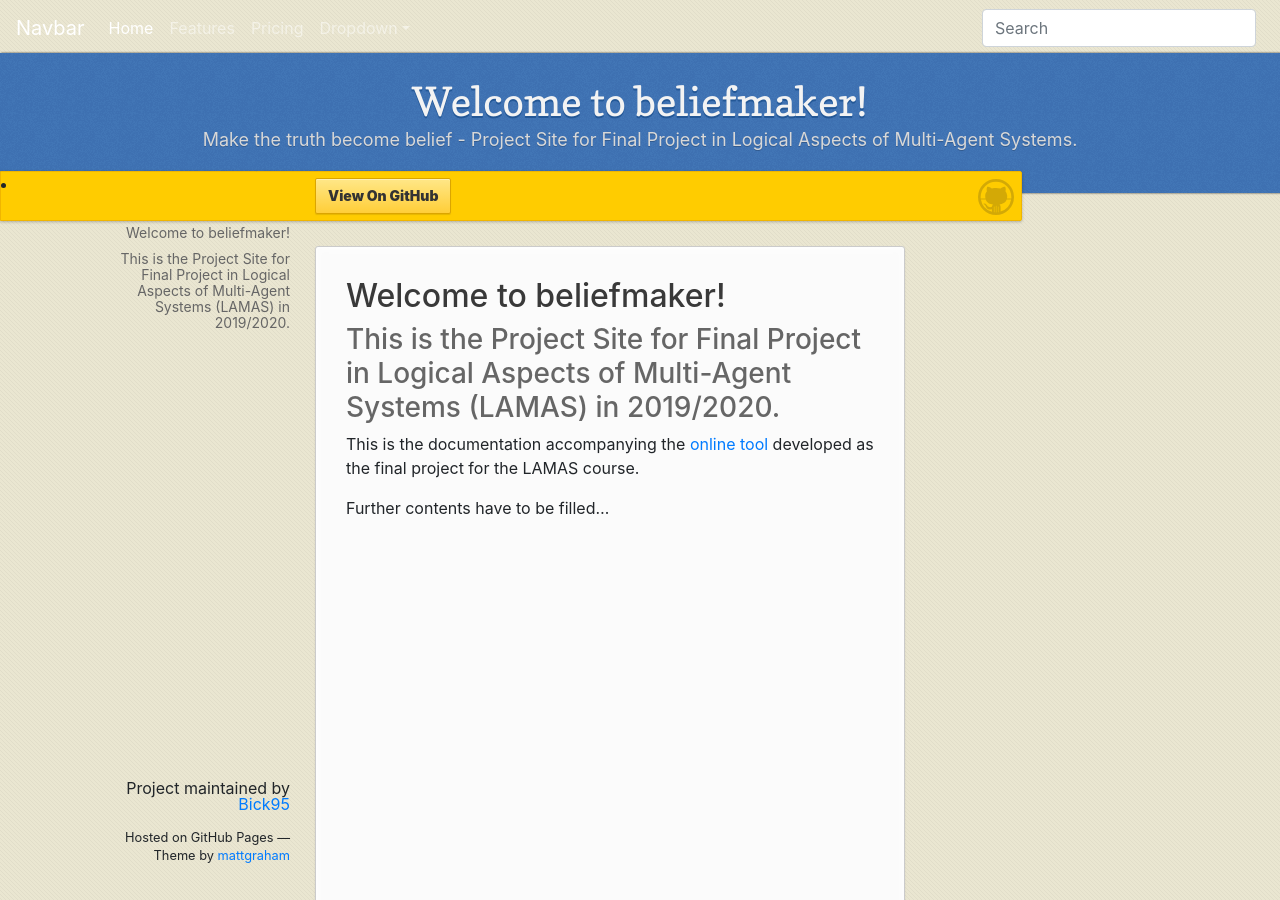
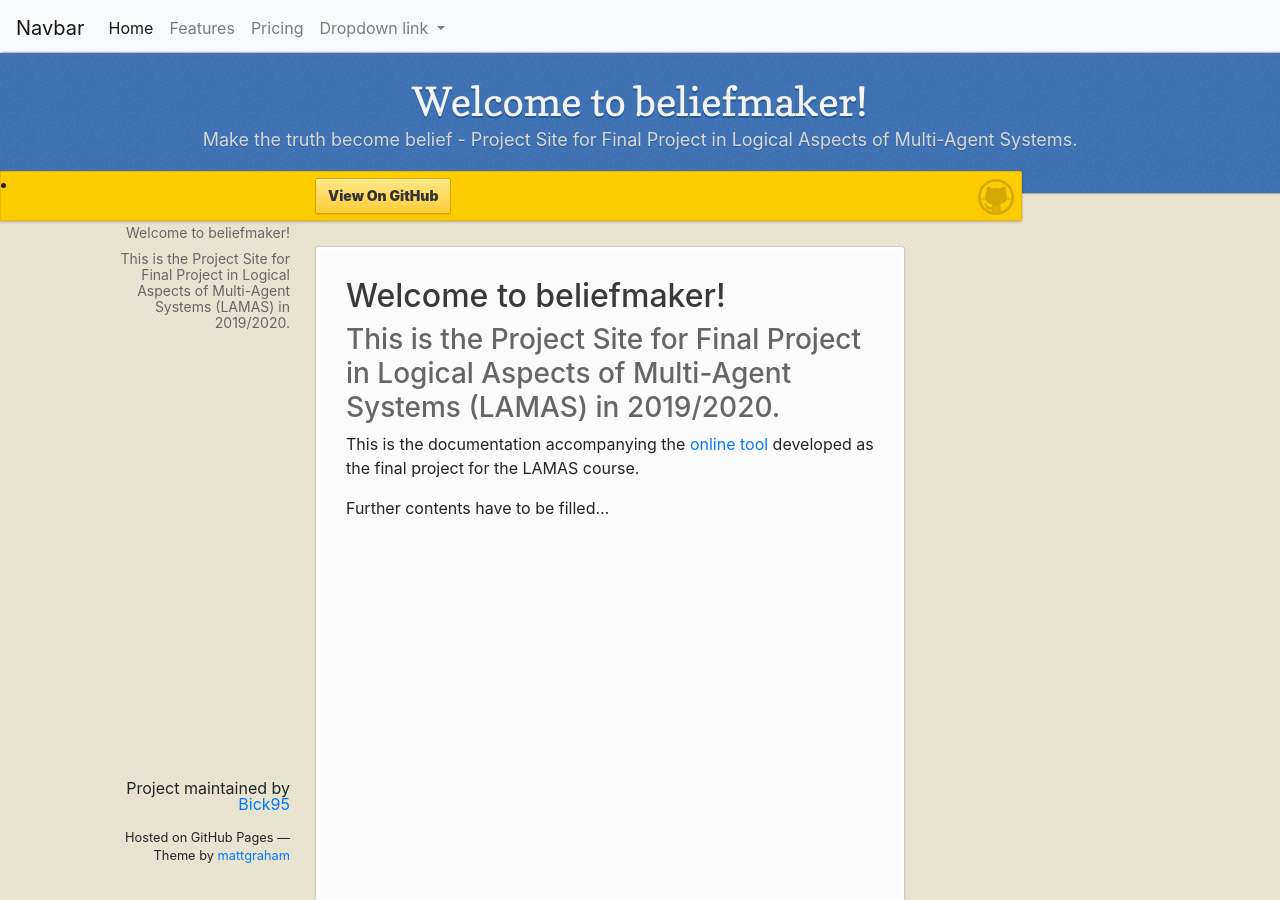
Before and after one commit to Bick95/beliefmaker, a Jekyll site: the page built from index.md, in a window 1280 px wide and 900 px high. Built offline with Jekyll 4.4.1, drawn with Linux system fonts in a browser that asks for light colours.

Commit message:
Adjusted dropdown

```diff
--- a/_layouts/default.html
+++ b/_layouts/default.html
@@ -17,27 +17,16 @@
   </head>
   <body>
       <!-- Nav bar -->
-      <!--Navbar-->
-<nav class="navbar navbar-expand-lg navbar-dark primary-color">
 
-  <!-- Navbar brand -->
+      <nav class="navbar navbar-expand-lg navbar-light bg-light">
   <a class="navbar-brand" href="#">Navbar</a>
-
-  <!-- Collapse button -->
-  <button class="navbar-toggler" type="button" data-toggle="collapse" data-target="#basicExampleNav"
-    aria-controls="basicExampleNav" aria-expanded="false" aria-label="Toggle navigation">
+  <button class="navbar-toggler" type="button" data-toggle="collapse" data-target="#navbarNavDropdown" aria-controls="navbarNavDropdown" aria-expanded="false" aria-label="Toggle navigation">
     <span class="navbar-toggler-icon"></span>
   </button>
-
-  <!-- Collapsible content -->
-  <div class="collapse navbar-collapse" id="basicExampleNav">
-
-    <!-- Links -->
-    <ul class="navbar-nav mr-auto">
+  <div class="collapse navbar-collapse" id="navbarNavDropdown">
+    <ul class="navbar-nav">
       <li class="nav-item active">
-        <a class="nav-link" href="#">Home
-          <span class="sr-only">(current)</span>
-        </a>
+        <a class="nav-link" href="#">Home <span class="sr-only">(current)</span></a>
       </li>
       <li class="nav-item">
         <a class="nav-link" href="#">Features</a>
@@ -45,32 +34,21 @@
       <li class="nav-item">
         <a class="nav-link" href="#">Pricing</a>
       </li>
-
-      <!-- Dropdown -->
       <li class="nav-item dropdown">
-        <a class="nav-link dropdown-toggle" id="navbarDropdownMenuLink" data-toggle="dropdown"
-          aria-haspopup="true" aria-expanded="false">Dropdown</a>
-        <div class="dropdown-menu dropdown-primary" aria-labelledby="navbarDropdownMenuLink">
+        <a class="nav-link dropdown-toggle" href="#" id="navbarDropdownMenuLink" data-toggle="dropdown" aria-haspopup="true" aria-expanded="false">
+          Dropdown link
+        </a>
+        <div class="dropdown-menu" aria-labelledby="navbarDropdownMenuLink">
           <a class="dropdown-item" href="#">Action</a>
           <a class="dropdown-item" href="#">Another action</a>
           <a class="dropdown-item" href="#">Something else here</a>
         </div>
       </li>
+    </ul>
+  </div>
+</nav>
 
-    </ul>
-    <!-- Links -->
-
-    <form class="form-inline">
-      <div class="md-form my-0">
-        <input class="form-control mr-sm-2" type="text" placeholder="Search" aria-label="Search">
-      </div>
-    </form>
-  </div>
-  <!-- Collapsible content -->
-
-</nav>
-<!--/.Navbar-->
-
+      <!-- Header -->
       <header>
         <h1>{{ page.title | default: site.title | default: site.github.repository_name }}</h1>
         <p>{{ page.description | default: site.description | default: site.github.project_tagline }}</p>
```
